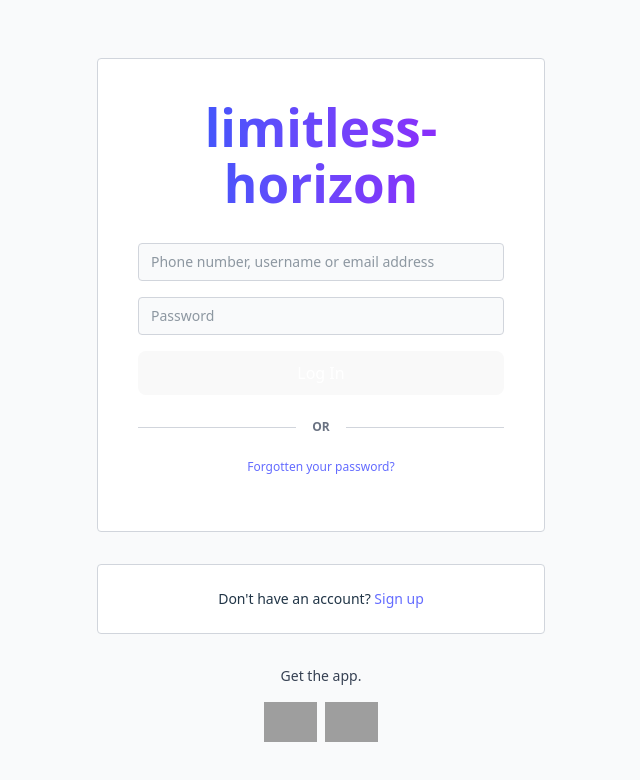
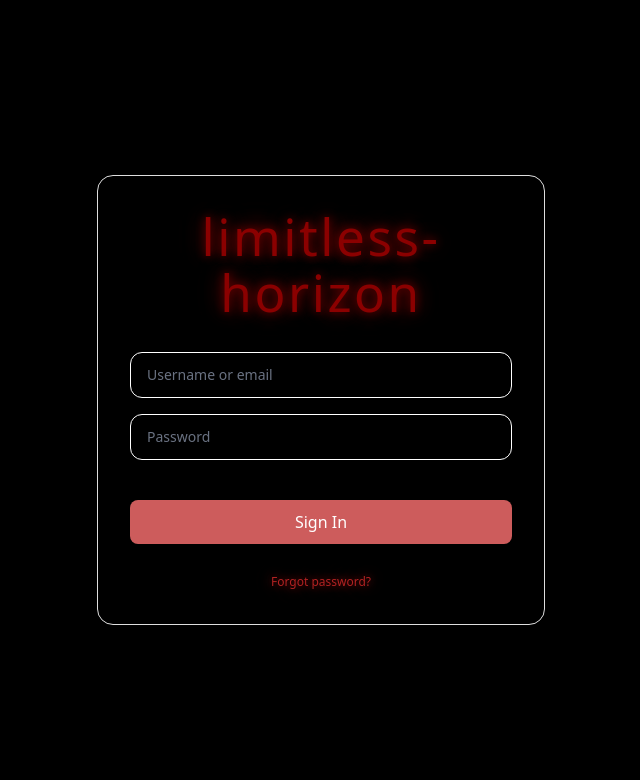
Before and after one commit to shakaibakhan-afk/react, a React (Vite) app: page / in a window 1280 px wide. Shown: the top 780 px of the page, without its empty margins (319-959 px from the left). Built offline with nearby package versions, Linux system fonts and the light colour scheme; grey boxes are pictures that could not be loaded.

Commit message:
config: setup Tailwind CSS v4 with custom theme

```diff
--- a/src/App.jsx
+++ b/src/App.jsx
@@ -47,37 +47,44 @@ function App() {
   }
 
   return (
-    <div className="min-h-screen bg-gray-50 flex items-center justify-center py-12 px-4 sm:px-6 lg:px-8">
-      <div className="max-w-md w-full space-y-8">
+    <div className="min-h-screen bg-black flex items-center justify-center px-4">
+      <div className="w-full max-w-md">
         {/* Main Login Card */}
-        <div className="bg-white border border-gray-300 rounded-sm p-10">
-          {/* Limitless Horizon Logo */}
-          <h1 className="text-center text-4xl font-bold mb-8 bg-gradient-to-r from-blue-600 to-purple-600 bg-clip-text text-transparent">
+        <div className="bg-dark-soft border border-mahogany-dark/30 rounded-xl p-8 shadow-2xl">
+          {/* Brand Logo with Glow */}
+          <div className="text-center mb-8">
+            <h1 className="text-5xl font-light tracking-wider mb-2 text-glow-mahogany">
               limitless-horizon
             </h1>
 
+          </div>
+
           {/* Login Form */}
           <form onSubmit={handleSubmit} className="space-y-4">
+            <div>
               <input
                 type="text"
-              placeholder="Phone number, username or email address"
+                placeholder="Username or email"
                 value={username}
                 onChange={(e) => setUsername(e.target.value)}
                 required
-              className="w-full px-3 py-2 text-sm bg-gray-50 border border-gray-300 rounded-sm focus:outline-none focus:ring-1 focus:ring-gray-400 focus:border-gray-400"
+                className="w-full px-4 py-3 bg-dark-lighter border border-mahogany-dark/30 rounded-lg text-white placeholder-gray-500 focus:outline-none focus:ring-2 focus:ring-mahogany-dark/50 focus:border-mahogany-dark transition-all text-sm"
               />
+            </div>
 
+            <div>
               <input
                 type="password"
                 placeholder="Password"
                 value={password}
                 onChange={(e) => setPassword(e.target.value)}
                 required
-              className="w-full px-3 py-2 text-sm bg-gray-50 border border-gray-300 rounded-sm focus:outline-none focus:ring-1 focus:ring-gray-400 focus:border-gray-400"
+                className="w-full px-4 py-3 bg-dark-lighter border border-mahogany-dark/30 rounded-lg text-white placeholder-gray-500 focus:outline-none focus:ring-2 focus:ring-mahogany-dark/50 focus:border-mahogany-dark transition-all text-sm"
               />
+            </div>
 
             {error && (
-              <div className="text-red-600 text-sm text-center py-2">
+              <div className="bg-red-900/20 border border-red-500/30 text-red-400 text-sm text-center py-2.5 px-4 rounded-lg">
                 {error}
               </div>
             )}
@@ -85,65 +92,23 @@ function App() {
             <button
               type="submit"
               disabled={loading}
-              className={`w-full py-2 px-4 rounded-sm text-sm font-semibold text-white ${
+              className={`w-full py-3 px-4 rounded-lg text-sm font-medium text-white transition-all duration-200 mt-6 ${
                 loading
-                  ? 'bg-blue-300 cursor-not-allowed'
-                  : 'bg-blue-500 hover:bg-blue-600 active:bg-blue-700'
-              } transition-colors duration-200`}
+                  ? 'bg-mahogany-dark cursor-not-allowed opacity-60'
+                  : 'bg-mahogany-dark hover:bg-mahogany-darker active:scale-[0.98] shadow-lg shadow-mahogany-dark/50'
+              }`}
             >
-              {loading ? 'Logging in...' : 'Log In'}
+              {loading ? 'Logging in...' : 'Sign In'}
             </button>
           </form>
 
-          {/* Divider */}
-          <div className="flex items-center my-6">
-            <div className="flex-1 border-t border-gray-300"></div>
-            <div className="px-4 text-xs font-semibold text-gray-500 uppercase">OR</div>
-            <div className="flex-1 border-t border-gray-300"></div>
-          </div>
-
           {/* Forgot Password Link */}
+          <div className="mt-6 text-center">
             <a
               href="#"
-            className="block text-center text-xs text-blue-900 hover:text-blue-700 mb-4"
+              className="text-xs text-glow-mahogany-light hover:text-glow-mahogany transition-colors"
             >
-            Forgotten your password?
-          </a>
-        </div>
-
-        {/* Sign Up Card */}
-        <div className="bg-white border border-gray-300 rounded-sm p-6 text-center">
-          <p className="text-sm">
-            Don't have an account?{' '}
-            <a href="#" className="text-blue-500 font-semibold hover:text-blue-700">
-              Sign up
-            </a>
-          </p>
-        </div>
-
-        {/* App Download Section */}
-        <div className="text-center space-y-4">
-          <p className="text-sm text-gray-700">Get the app.</p>
-          <div className="flex justify-center items-center gap-2">
-            <a
-              href="#"
-              className="inline-block"
-            >
-              <img
-                src="https://www.instagram.com/static/images/appstore-install-badges/badge_android_english-en.png/e9cd846dc748.png"
-                alt="Get it on Google Play"
-                className="h-10"
-              />
-            </a>
-            <a
-              href="#"
-              className="inline-block"
-            >
-              <img
-                src="https://www.instagram.com/static/images/appstore-install-badges/badge_ios_english-en.png/180ae7a0bcf7.png"
-                alt="Download on the App Store"
-                className="h-10"
-              />
+              Forgot password?
             </a>
           </div>
         </div>
@@ -155,19 +120,19 @@ function App() {
 // Dashboard Component - Shows after login
 function Dashboard({ user, onLogout }) {
   return (
-    <div className="min-h-screen bg-gradient-to-br from-blue-50 via-indigo-50 to-purple-50">
+    <div className="min-h-screen bg-black">
       {/* Header */}
-      <header className="bg-white shadow-sm">
-        <div className="max-w-7xl mx-auto px-4 sm:px-6 lg:px-8 py-4">
+      <header className="bg-dark-soft border-b border-mahogany-dark/30">
+        <div className="max-w-7xl mx-auto px-4 sm:px-6 lg:px-8 py-5">
           <div className="flex justify-between items-center">
-            <h1 className="text-2xl font-bold bg-gradient-to-r from-blue-600 to-purple-600 bg-clip-text text-transparent">
+            <h1 className="text-xl font-light tracking-wider text-glow-mahogany">
               limitless-horizon
             </h1>
             <div className="flex items-center gap-4">
-              <span className="text-gray-700">Welcome, <span className="font-semibold">{user?.username}</span></span>
+              <span className="text-glow-mahogany-light text-sm">Welcome, <span className="font-medium text-glow-mahogany">{user?.username}</span></span>
               <button
                 onClick={onLogout}
-                className="px-4 py-2 bg-red-500 text-white rounded-lg hover:bg-red-600 transition-colors text-sm font-medium"
+                className="px-4 py-2 bg-mahogany-dark text-white rounded-lg hover:bg-mahogany-darker transition-colors text-sm font-medium"
               >
                 Logout
               </button>
@@ -179,50 +144,50 @@ function Dashboard({ user, onLogout }) {
       {/* Main Content */}
       <main className="max-w-7xl mx-auto px-4 sm:px-6 lg:px-8 py-12">
         <div className="text-center mb-12">
-          <h2 className="text-4xl font-bold text-gray-900 mb-4">
-            Welcome to limitless-horizon! 🚀
+          <h2 className="text-4xl font-light mb-3 tracking-wider text-glow-mahogany">
+            Welcome to limitless-horizon
           </h2>
-          <p className="text-xl text-gray-600">
+          <p className="text-lg text-glow-mahogany-light font-light">
             You have successfully logged in.
           </p>
         </div>
 
         {/* Dashboard Cards */}
         <div className="grid grid-cols-1 md:grid-cols-3 gap-6 mb-8">
-          <div className="bg-white rounded-xl shadow-lg p-6 hover:shadow-xl transition-shadow">
-            <div className="text-blue-600 text-3xl mb-4">📊</div>
-            <h3 className="text-xl font-semibold text-gray-900 mb-2">Dashboard</h3>
-            <p className="text-gray-600">View your analytics and insights</p>
+          <div className="bg-dark-soft border border-mahogany-dark rounded-custom-lg p-6 hover:border-mahogany transition-colors">
+            <div className="text-mahogany text-3xl mb-4">📊</div>
+            <h3 className="text-xl font-semibold text-white mb-2">Dashboard</h3>
+            <p className="text-gray-400">View your analytics and insights</p>
           </div>
 
-          <div className="bg-white rounded-xl shadow-lg p-6 hover:shadow-xl transition-shadow">
-            <div className="text-purple-600 text-3xl mb-4">⚙️</div>
-            <h3 className="text-xl font-semibold text-gray-900 mb-2">Settings</h3>
-            <p className="text-gray-600">Manage your account settings</p>
+          <div className="bg-dark-soft border border-mahogany-dark rounded-custom-lg p-6 hover:border-mahogany transition-colors">
+            <div className="text-mahogany-light text-3xl mb-4">⚙️</div>
+            <h3 className="text-xl font-semibold text-white mb-2">Settings</h3>
+            <p className="text-gray-400">Manage your account settings</p>
           </div>
 
-          <div className="bg-white rounded-xl shadow-lg p-6 hover:shadow-xl transition-shadow">
-            <div className="text-indigo-600 text-3xl mb-4">👤</div>
-            <h3 className="text-xl font-semibold text-gray-900 mb-2">Profile</h3>
-            <p className="text-gray-600">Update your profile information</p>
+          <div className="bg-dark-soft border border-mahogany-dark rounded-custom-lg p-6 hover:border-mahogany transition-colors">
+            <div className="text-mahogany text-3xl mb-4">👤</div>
+            <h3 className="text-xl font-semibold text-white mb-2">Profile</h3>
+            <p className="text-gray-400">Update your profile information</p>
           </div>
         </div>
 
         {/* Recent Activity */}
-        <div className="bg-white rounded-xl shadow-lg p-6">
-          <h3 className="text-2xl font-bold text-gray-900 mb-4">Recent Activity</h3>
+        <div className="bg-dark-soft border border-mahogany-dark rounded-custom-lg p-6">
+          <h3 className="text-2xl font-bold text-white mb-4">Recent Activity</h3>
           <div className="space-y-4">
-            <div className="flex items-center gap-4 p-4 bg-gray-50 rounded-lg">
-              <div className="w-2 h-2 bg-green-500 rounded-full"></div>
+            <div className="flex items-center gap-4 p-4 bg-dark-lighter rounded-custom-md">
+              <div className="w-2 h-2 bg-mahogany rounded-full"></div>
               <div className="flex-1">
-                <p className="text-gray-900 font-medium">Login successful</p>
+                <p className="text-white font-medium">Login successful</p>
                 <p className="text-sm text-gray-500">Just now</p>
               </div>
             </div>
-            <div className="flex items-center gap-4 p-4 bg-gray-50 rounded-lg">
-              <div className="w-2 h-2 bg-blue-500 rounded-full"></div>
+            <div className="flex items-center gap-4 p-4 bg-dark-lighter rounded-custom-md">
+              <div className="w-2 h-2 bg-mahogany-light rounded-full"></div>
               <div className="flex-1">
-                <p className="text-gray-900 font-medium">Account created</p>
+                <p className="text-white font-medium">Account created</p>
                 <p className="text-sm text-gray-500">Today</p>
               </div>
             </div>
--- a/src/index.css
+++ b/src/index.css
@@ -1,14 +1,41 @@
 @import "tailwindcss";
 
+/* CSS Custom Properties for black/mahogany theme */
+:root {
+  /* Black & Mahogany color variables */
+  --color-primary: #CD5C5C;
+  --color-primary-hover: #B22222;
+  --color-secondary: #E9967A;
+  --color-accent: #DC143C;
 
-:root {
+  /* Custom spacing variables */
+  --spacing-xs: 0.25rem;
+  --spacing-sm: 0.5rem;
+  --spacing-md: 1rem;
+  --spacing-lg: 1.5rem;
+  --spacing-xl: 2rem;
+
+  /* Custom font size variables */
+  --font-size-xs: 0.75rem;
+  --font-size-sm: 0.875rem;
+  --font-size-base: 1rem;
+  --font-size-lg: 1.125rem;
+  --font-size-xl: 1.25rem;
+
+  /* Custom border radius variables */
+  --radius-sm: 0.25rem;
+  --radius-md: 0.5rem;
+  --radius-lg: 0.75rem;
+  --radius-xl: 1rem;
+
+  /* Default styles */
   font-family: system-ui, Avenir, Helvetica, Arial, sans-serif;
   line-height: 1.5;
   font-weight: 400;
 
-  color-scheme: light dark;
+  color-scheme: dark;
   color: rgba(255, 255, 255, 0.87);
-  background-color: #242424;
+  background-color: #000000;
 
   font-synthesis: none;
   text-rendering: optimizeLegibility;
@@ -18,11 +45,11 @@
 
 a {
   font-weight: 500;
-  color: #646cff;
+  color: var(--color-primary);
   text-decoration: inherit;
 }
 a:hover {
-  color: #535bf2;
+  color: var(--color-primary-hover);
 }
 
 body {
@@ -44,27 +71,32 @@ button {
   font-size: 1em;
   font-weight: 500;
   font-family: inherit;
-  background-color: #1a1a1a;
+  background-color: var(--color-primary);
   cursor: pointer;
-  transition: border-color 0.25s;
+  transition: background-color 0.25s;
 }
 button:hover {
-  border-color: #646cff;
+  background-color: var(--color-primary-hover);
 }
 button:focus,
 button:focus-visible {
-  outline: 4px auto -webkit-focus-ring-color;
+  outline: 4px auto var(--color-primary);
 }
 
-@media (prefers-color-scheme: light) {
-  :root {
-    color: #213547;
-    background-color: #ffffff;
-  }
-  a:hover {
-    color: #747bff;
-  }
-  button {
-    background-color: #f9f9f9;
-  }
+/* Glowing dark mahogany text effect */
+.text-glow-mahogany {
+  color: #8B0000;
+  text-shadow:
+    0 0 10px rgba(139, 0, 0, 0.8),
+    0 0 20px rgba(139, 0, 0, 0.6),
+    0 0 30px rgba(139, 0, 0, 0.4),
+    0 0 40px rgba(139, 0, 0, 0.2);
 }
+
+.text-glow-mahogany-light {
+  color: #B22222;
+  text-shadow:
+    0 0 10px rgba(178, 34, 34, 0.8),
+    0 0 20px rgba(178, 34, 34, 0.6),
+    0 0 30px rgba(178, 34, 34, 0.4);
+}
--- a/tailwind.config.js
+++ b/tailwind.config.js
@@ -5,7 +5,45 @@ export default {
     "./src/**/*.{js,ts,jsx,tsx}",
   ],
   theme: {
-    extend: {},
+    extend: {
+
+      colors: {
+        'mahogany': {
+          DEFAULT: '#CD5C5C',
+          'light': '#E9967A',
+          'dark': '#B22222',
+          'darker': '#8B0000',
+        },
+        'dark': {
+          'soft': '#1a1a1a',
+          'lighter': '#2a2a2a',
+        },
+
+        'primary': 'var(--color-primary)',
+        'secondary': 'var(--color-secondary)',
+        'accent': 'var(--color-accent)',
+      },
+      spacing: {
+        'custom-xs': '0.25rem',
+        'custom-sm': '0.5rem',
+        'custom-md': '1rem',
+        'custom-lg': '1.5rem',
+        'custom-xl': '2rem',
+      },
+      fontSize: {
+        'custom-xs': '0.75rem',
+        'custom-sm': '0.875rem',
+        'custom-base': '1rem',
+        'custom-lg': '1.125rem',
+        'custom-xl': '1.25rem',
+      },
+      borderRadius: {
+        'custom-sm': '0.25rem',
+        'custom-md': '0.5rem',
+        'custom-lg': '0.75rem',
+        'custom-xl': '1rem',
+      },
+    },
   },
   plugins: [],
 };
--- a/vite.config.js
+++ b/vite.config.js
@@ -4,7 +4,7 @@ import react from '@vitejs/plugin-react'
 
 // https://vite.dev/config/
 export default defineConfig({
-  base: '/react/', // Change this to match your GitHub repository name
+  base: '/react/',
   plugins: [
     react(),
     tailwindcss(),
```
Also changed, not shown: 1 other file (tests, documents, lock files or other folders). Lines whose indentation alone changed are shown as unchanged.
